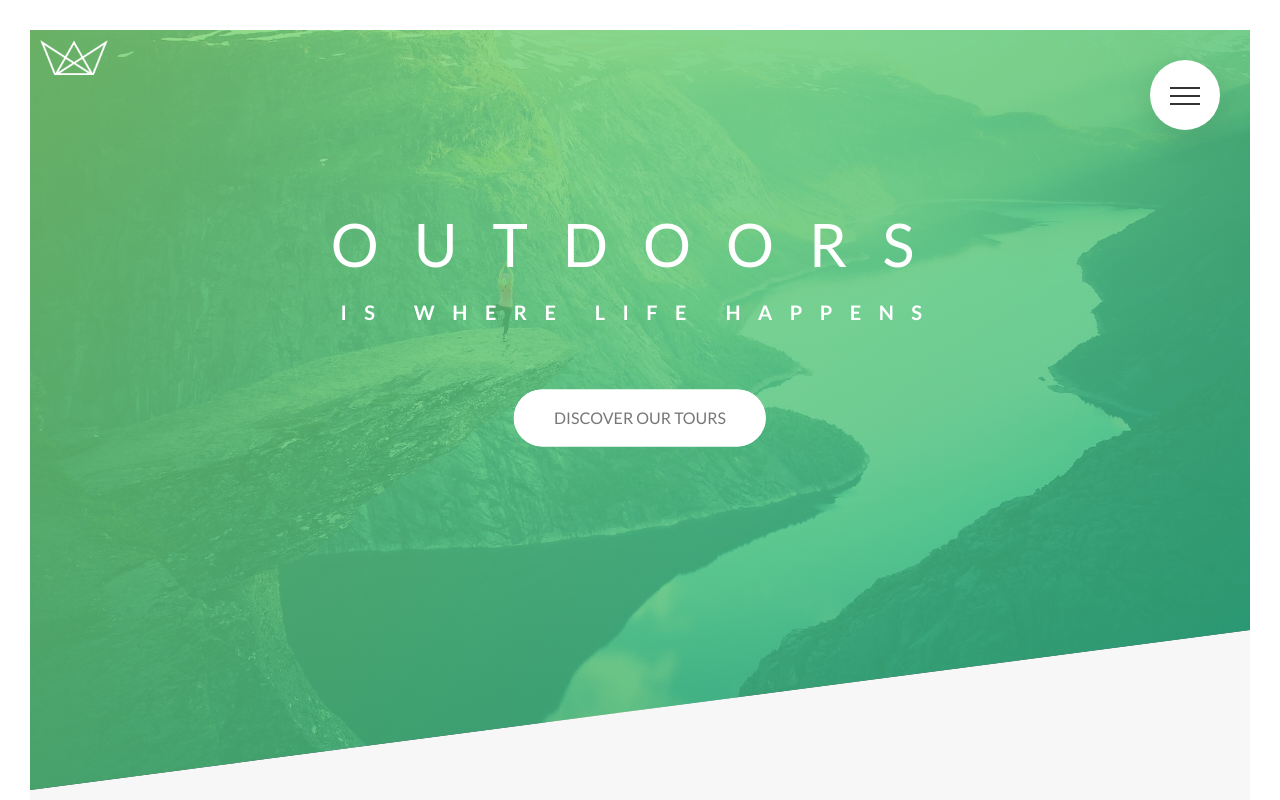
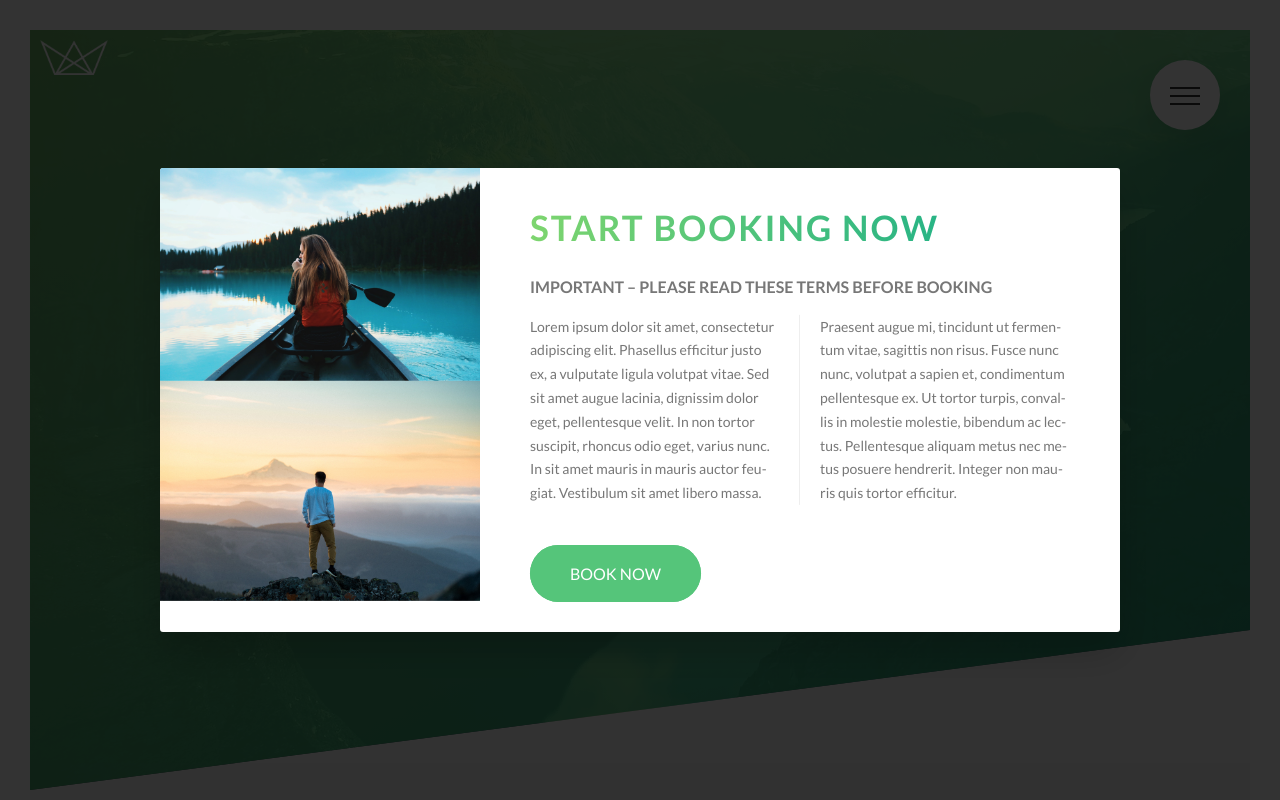
Before and after one commit to Simbaxo/Natours, a website: page index.html in a window 1280 px wide. Shown: the top 800 px of the page. Drawn offline with Linux system fonts and the light colour scheme.

Commit message:
Building a Pure CSS Popup

```diff
--- a/index.html
+++ b/index.html
@@ -365,6 +365,28 @@
       </div>
     </div>
   </footer>
+
+  <div class="popup">
+    <div class="popup__content">
+      <div class="popup__left">
+        <img src="img/nat-8.jpg" alt="Tour photo" class="popup__img">
+        <img src="img/nat-9.jpg" alt="Tour photo" class="popup__img">
+      </div>
+      <div class="popup__right">
+        <h2 class="heading-secondary u-margin-bottom-small">Start booking now</h2>
+        <h3 class="heading-tertiary u-margin-bottom-small">Important &ndash; Please read these terms before booking</h3>
+        <p class="popup__text">
+          Lorem ipsum dolor sit amet, consectetur adipiscing elit. Phasellus efficitur justo ex, a vulputate ligula volutpat vitae.
+          Sed sit amet augue lacinia, dignissim dolor eget, pellentesque velit. In non tortor suscipit, rhoncus odio eget, varius nunc.
+          In sit amet mauris in mauris auctor feugiat. Vestibulum sit amet libero massa. Praesent augue mi, tincidunt ut fermentum
+          vitae, sagittis non risus. Fusce nunc nunc, volutpat a sapien et, condimentum pellentesque ex. Ut tortor turpis, convallis
+          in molestie molestie, bibendum ac lectus. Pellentesque aliquam metus nec metus posuere hendrerit. Integer non mauris quis
+          tortor efficitur.
+        </p>
+        <a href="#" class="btn btn--green">Book now</a>
+      </div>
+    </div>
+  </div>
   <!--
   <section class="grid-test">
     <div class="row">
--- a/sass/abstracts/_mixins.scss
+++ b/sass/abstracts/_mixins.scss
@@ -5,3 +5,10 @@
     clear: both;
   }
 }
+
+@mixin absCenter {
+  position: absolute;
+  top: 50%;
+  left: 50%;
+  transform: translate(-50%, -50%);
+}
--- /dev/null
+++ b/sass/components/_popup.scss
@@ -0,0 +1,54 @@
+.popup {
+  height: 100vh;
+  width: 100%;
+  position: fixed;
+  top: 0;
+  left: 0;
+  background-color: rgba($color-black, .8);
+  z-index: 9999;
+
+  &__content {
+    @include absCenter;
+    width: 75%;
+    background-color: $color-white;
+    box-shadow: 0 2rem 4rem rgba($color-black, .2);
+    border-radius: 3px;
+    display: table;
+    overflow: hidden;
+  }
+
+  &__left {
+    width: 33.333333%;
+    display: table-cell;
+  }
+
+  &__right {
+    width: 66.6666667%;
+    display: table-cell;
+    vertical-align: middle;
+    padding: 3rem 5rem;
+  }
+
+  &__img {
+    display: block;
+    width: 100%;
+  }
+
+  &__text {
+    font-size: 1.4rem;
+    margin-bottom: 4rem;
+
+    -moz-column-count: 2;
+    -moz-column-gap: 4rem;
+    -moz-column-rule: 1px solid $color-grey-light-2;
+
+    column-count: 2;
+    column-gap: 4rem;
+    column-rule: 1px solid $color-grey-light-2;
+
+    -moz-hyphens: auto;
+    -ms-hyphens: auto;
+    -webkit-hyphens: auto;
+    hyphens: auto;
+  }
+}
--- a/sass/main.scss
+++ b/sass/main.scss
@@ -14,6 +14,7 @@
 @import "components/_feature-box.scss";
 @import "components/_form.scss";
 @import "components/_story.scss";
+@import "components/_popup.scss";
 
 @import "layout/_grid.scss";
 @import "layout/_header.scss";
```
Also changed, not shown: css/style.css.
